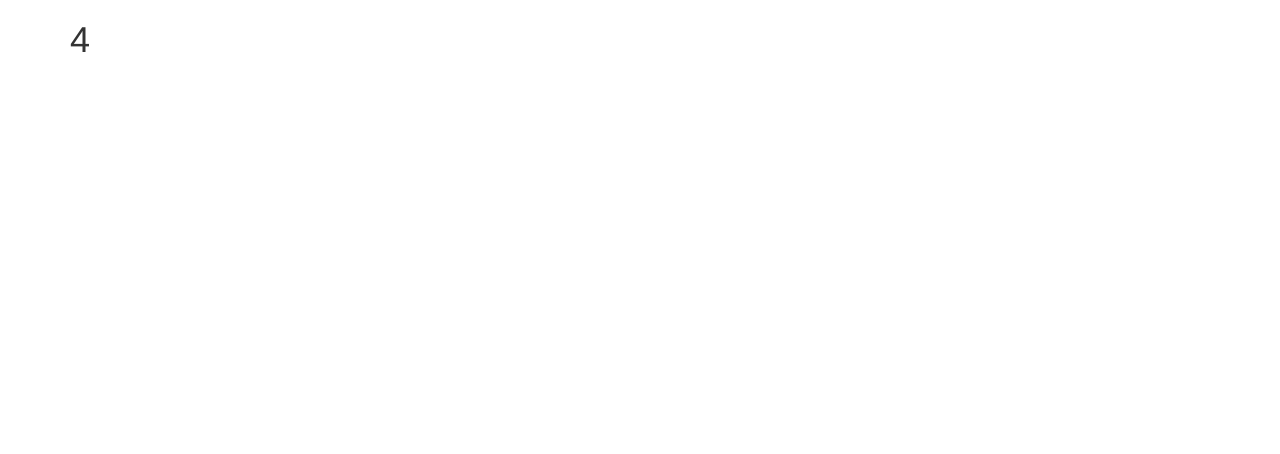
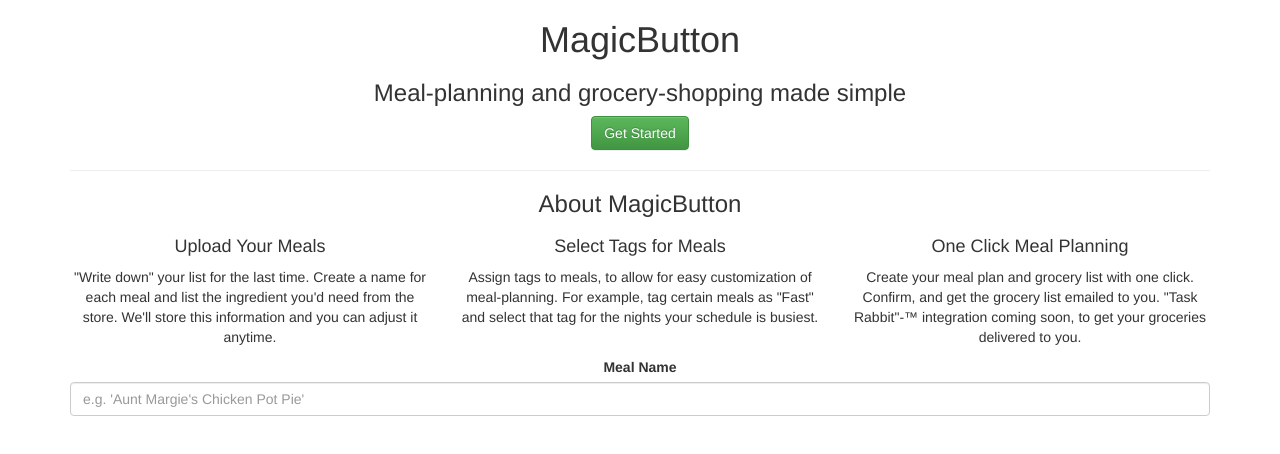
Before and after one commit to dropTheNon/magicButton, a plain HTML site: page index.html in a window 1280 px wide. Drawn offline with nearby package versions, Linux system fonts and the light colour scheme.

Commit message:
Working on index.html

```diff
--- a/index.html
+++ b/index.html
@@ -12,7 +12,36 @@
 </head>
 <body ng-controller="MainCtrl">
   <div class="container">
-   <h1>{{2+2}}</h1>
+    <div class="text-center" ng-class="landingPage">
+      <h1>MagicButton</h1>
+      <h3>Meal-planning and grocery-shopping made simple</h3>
+      <button class="btn btn-success" ng-click="">Get Started</button>
+      <hr/>
+      <h3>About MagicButton</h3>
+      <div class="row">
+        <div class="col-sm-4">
+          <h4>Upload Your Meals</h4>
+          <p>"Write down" your list for the last time. Create a name for each meal and list the ingredient you'd need from the store. We'll store this information and you can adjust it anytime.</p>
+        </div>
+        <div class="col-sm-4">
+          <h4>Select Tags for Meals</h4>
+          <p>Assign tags to meals, to allow for easy customization of meal-planning. For example, tag certain meals as "Fast" and select that tag for the nights your schedule is busiest.</p>
+        </div>
+        <div class="col-sm-4">
+          <h4>One Click Meal Planning</h4>
+          <p>Create your meal plan and grocery list with one click. Confirm, and get the grocery list emailed to you. "Task Rabbit"-&trade; integration coming soon, to get your groceries delivered to you.</p>
+        </div>
+      </div>
+    </div><!-- landingPage -->
+    <div class="text-center" ng-class="createMeal">
+      <form>
+        <div class="form-group">
+          <label for="mealName">Meal Name</label>
+          <input type="text" class="form-control" id="mealName" placeholder="e.g. 'Aunt Margie's Chicken Pot Pie'">
+        </div>
+        <div class=""></div>
+      </form>
+    </div>
   </div>
 
   <script   src="https://code.jquery.com/jquery-2.2.4.js"   integrity="sha256-iT6Q9iMJYuQiMWNd9lDyBUStIq/8PuOW33aOqmvFpqI="   crossorigin="anonymous"></script>
```
